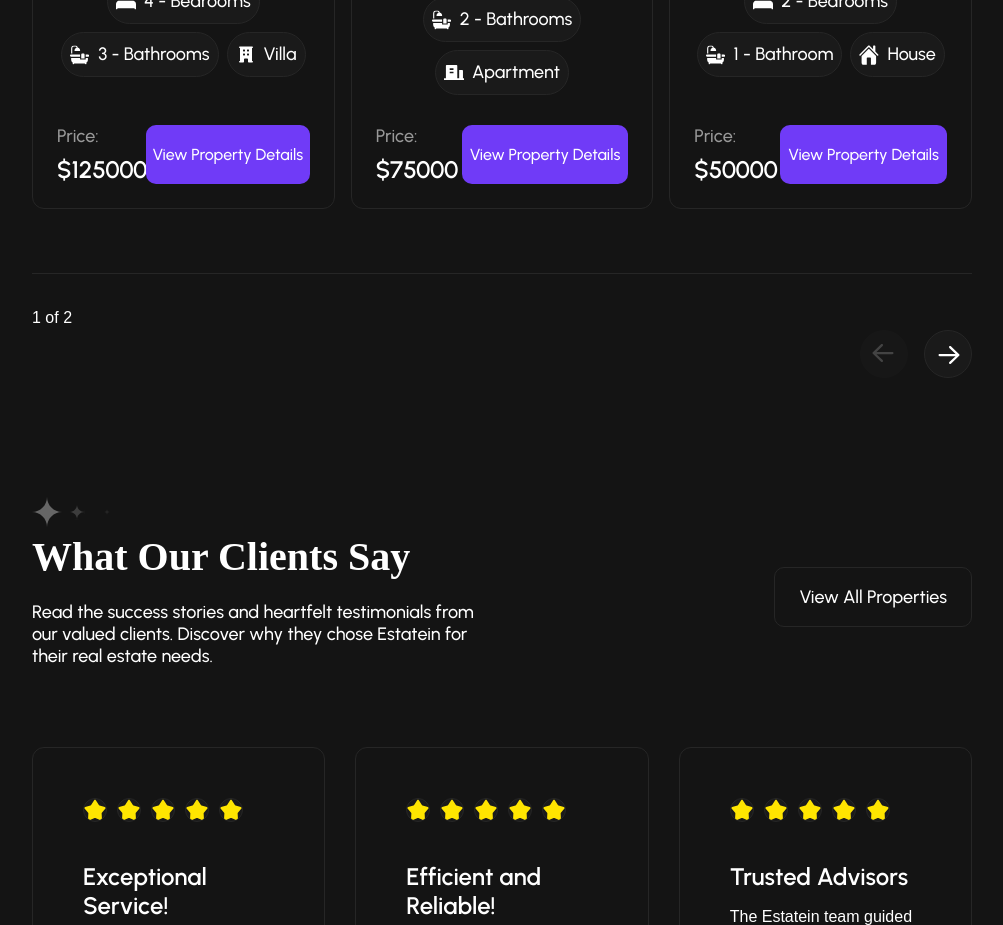
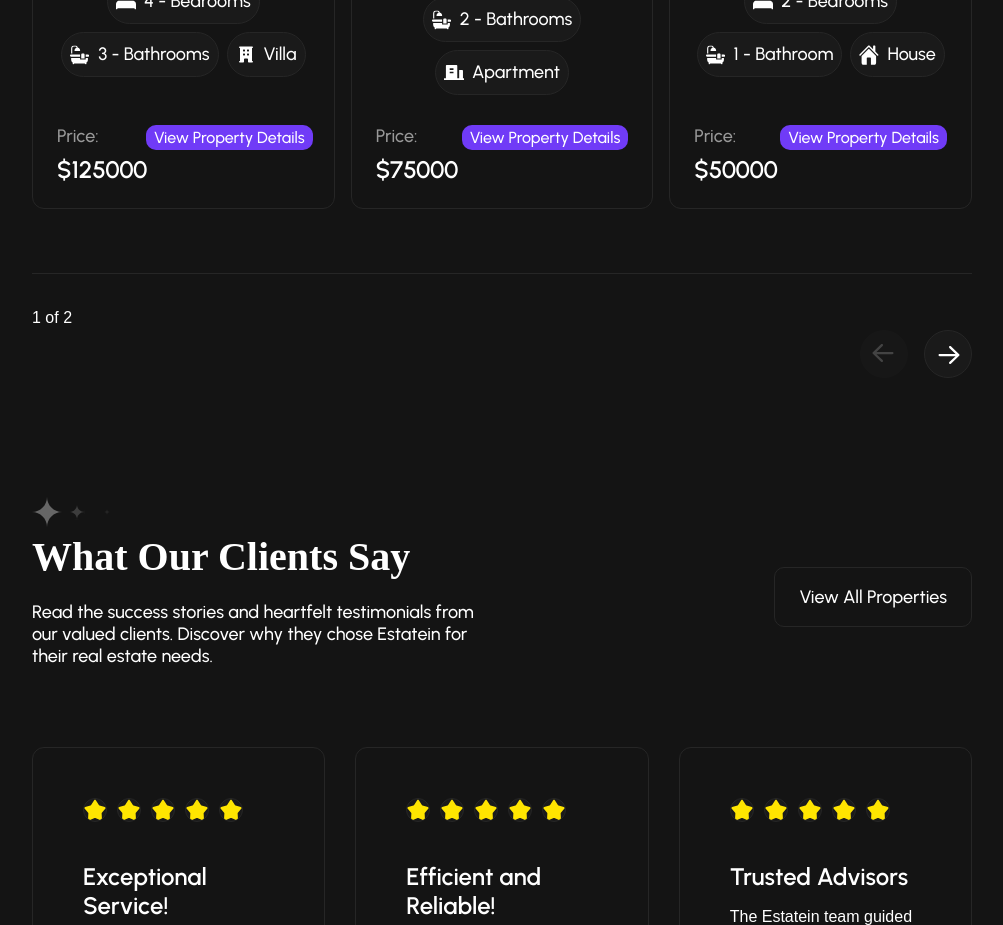
Before and after one commit to iairkap/real-estate, a Next.js app: page / in a window 1280 px wide. Shown: the part 1900-2825 px from the top of the page, without its empty margins (130-1133 px from the left). Built offline with nearby package versions, Linux system fonts and the light colour scheme; a web font is replaced by a local one.

Commit message:
buttonLink

```diff
--- a/src/app/components/propertyCard/PropertyCard.tsx
+++ b/src/app/components/propertyCard/PropertyCard.tsx
@@ -4,7 +4,9 @@ import Image from 'next/image';
 import { iconByType } from '@/app/constants/constants';
 import { BATHROOM, BEDROOM } from "@/lib/image";
 import { Button } from '@/components/ui/button';
+import Link from 'next/link';
 interface PropertyCardProps {
+    id: number;
     title: string;
     description: string;
     type: string;
@@ -15,7 +17,7 @@ interface PropertyCardProps {
     showChips: boolean;
 }
 
-const PropertyCard: React.FC<PropertyCardProps> = ({ title, description, type, bedroom, price, bathroom, images, showChips = true }) => {
+const PropertyCard: React.FC<PropertyCardProps> = ({ id, title, description, type, bedroom, price, bathroom, images, showChips = true }) => {
     const truncateText = (text: string, maxLength: number) => {
         return text.length > maxLength ? text.substring(0, maxLength) + "..." : text;
     };
@@ -61,7 +63,9 @@ const PropertyCard: React.FC<PropertyCardProps> = ({ title, description, type, b
                     <span className={styles.sub}>Price: </span>
                     <span className={styles.price}>${price}</span>
                 </div>
-                <Button variant='default' size='sm'>View Property Details</Button>
+                <Link href={`/properties/${id}`}>
+                    <Button variant='default' size='sm'>View Property Details</Button>
+                </Link>
             </div>
         </div>
     );
--- a/src/app/sections/FeaturedProperties.tsx
+++ b/src/app/sections/FeaturedProperties.tsx
@@ -43,6 +43,7 @@ const FeaturedProperties: React.FC<FeaturedPropertiesProps> = () => {
                     return (
                         <PropertyCard
                             key={index}
+                            id={property.id}
                             title={property.name}
                             images={property.images[0]}
                             description={property.description}
--- a/src/app/sections/properties/Properties.tsx
+++ b/src/app/sections/properties/Properties.tsx
@@ -47,6 +47,7 @@ const Properties: React.FC = () => {
                         const propertyType = propertiesTypes.find(pt => pt.id === property.type)?.name || "Unknown";
                         return (
                             <PropertyCard
+                                id={property.id}
                                 key={index}
                                 title={property.name}
                                 images={property.images[0]}
```
